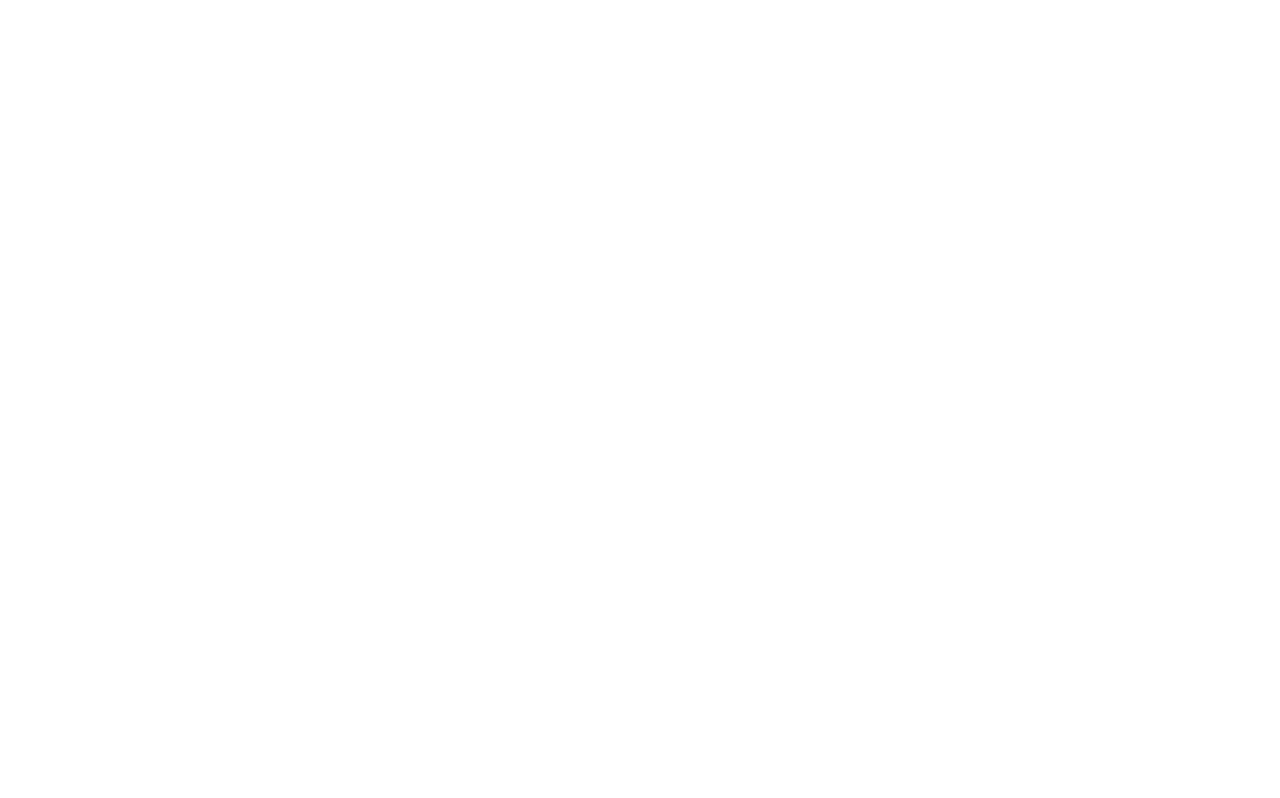
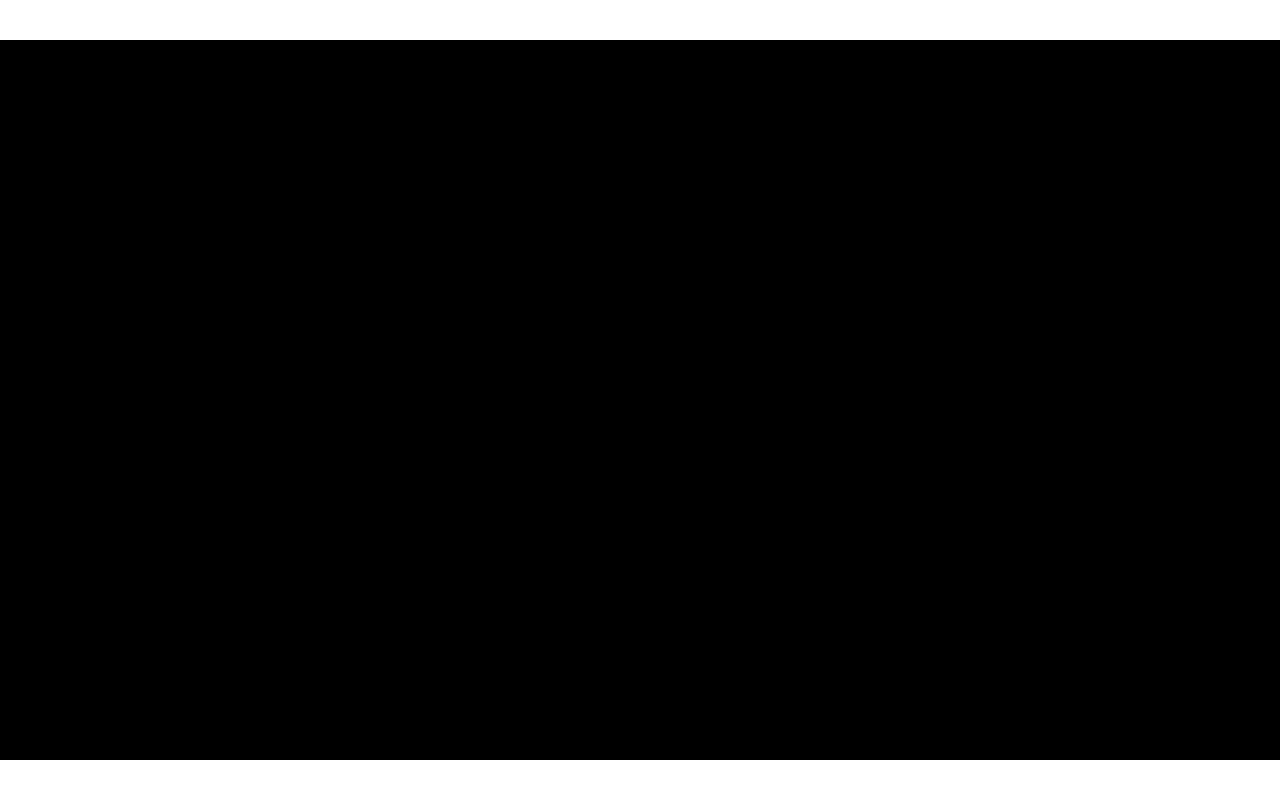
Before and after one commit to adarshrkumar/ChromeOS-Moqup, a plain HTML site: page index.html in a window 1280 px wide. Drawn offline with Linux system fonts and the light colour scheme.

Commit message:
update files

```diff
--- a/index.html
+++ b/index.html
@@ -4,6 +4,7 @@
         <meta charset="UTF-8">
         <meta name="viewport" content="width=device-width, initial-scale=1.0">
         <title>Chrome OS</title>
+        <link rel="stylesheet" href="./style.css" />
     </head>
     <body>
         <main class="computer">
--- /dev/null
+++ b/style.css
@@ -0,0 +1,22 @@
+html, body {
+    height: 100%;
+    /* inline-size: 100%;
+    object-fit: contain; */
+}
+
+body {
+    margin: 0;
+}
+
+.computer {
+    position: absolute;
+    inset: 0;
+    margin: auto;
+
+    max-width: 100%;
+    max-height: 100%;
+
+    aspect-ratio: 16 / 9;
+
+    background-color: black;
+}
```
Also changed, not shown: imgs/dock.png (added).
